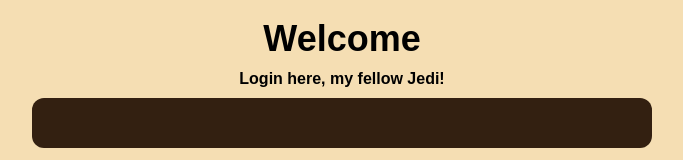
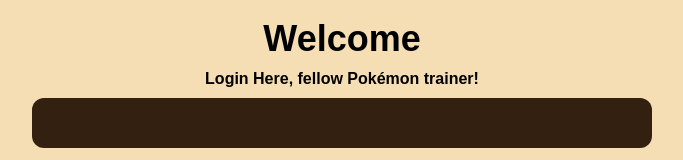
Before and after one commit to Peterdiman7/Pokemon, a React (Create React App) app: page / in a window 1280 px wide. Both pictures are taken after a click on the picture 1145 px from the left and 133 px from the top of the page. Shown: the part 306-466 px from the top of the page, without its empty margins (298-981 px from the left). Built offline with nearby package versions, Linux system fonts and the light colour scheme; no server answers.

Commit message:
minor naming bugfixes

```diff
--- a/src/pages/login/Login.tsx
+++ b/src/pages/login/Login.tsx
@@ -51,7 +51,7 @@ const Login = () => {
       </div>
       <form className={styles.form} onSubmit={handleSubmit}>
         <div className={styles.title}>{t("welcome")}</div>
-        <div className={styles.subtitle}>{t("loginHere")}</div>
+        <div className={styles.subtitle}>Login Here, fellow Pokémon trainer!</div>
         <div className={styles.inputContainer}>
           <input
             onChange={(e) => setEmail(e.target.value)}
```
